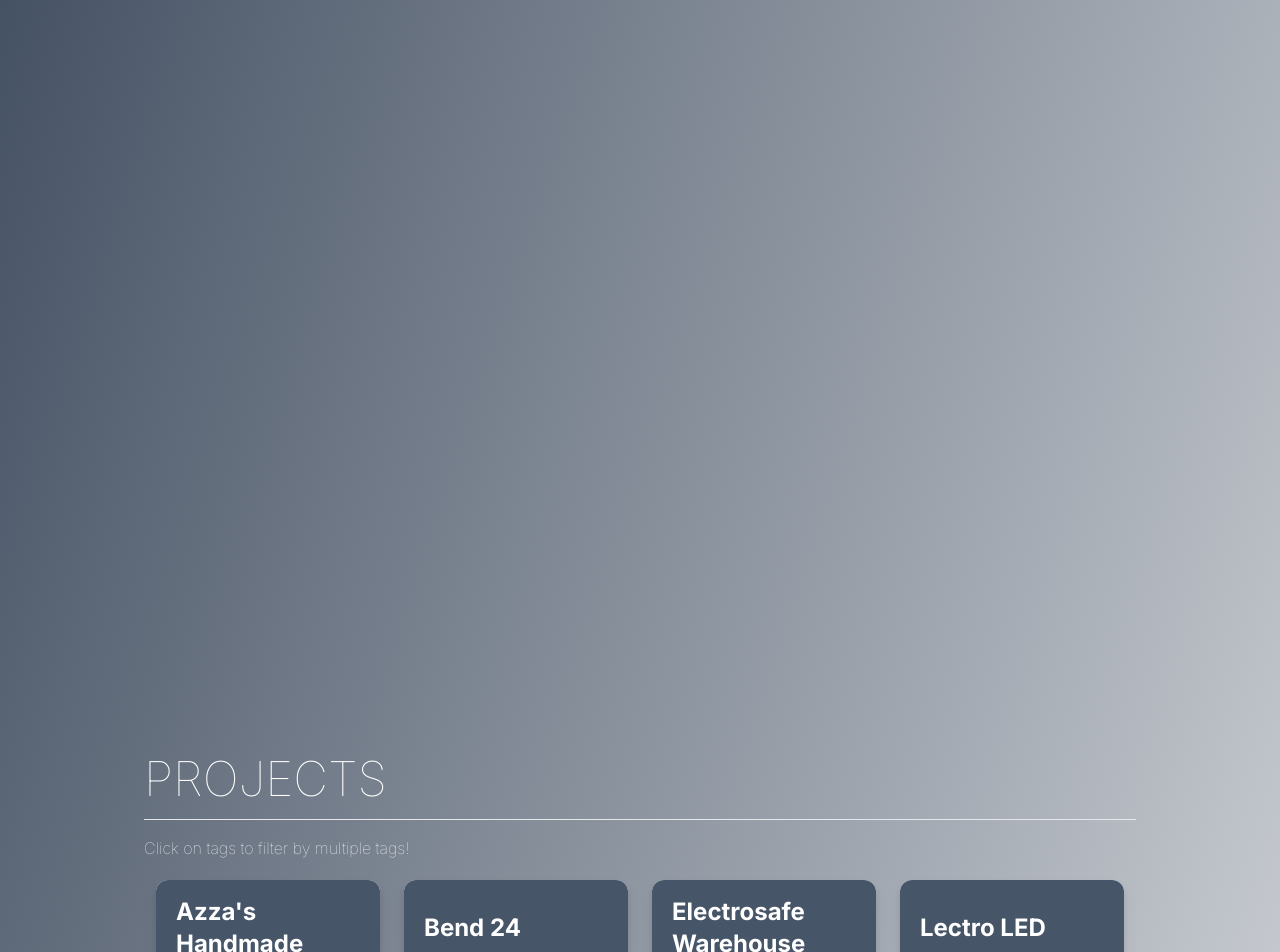
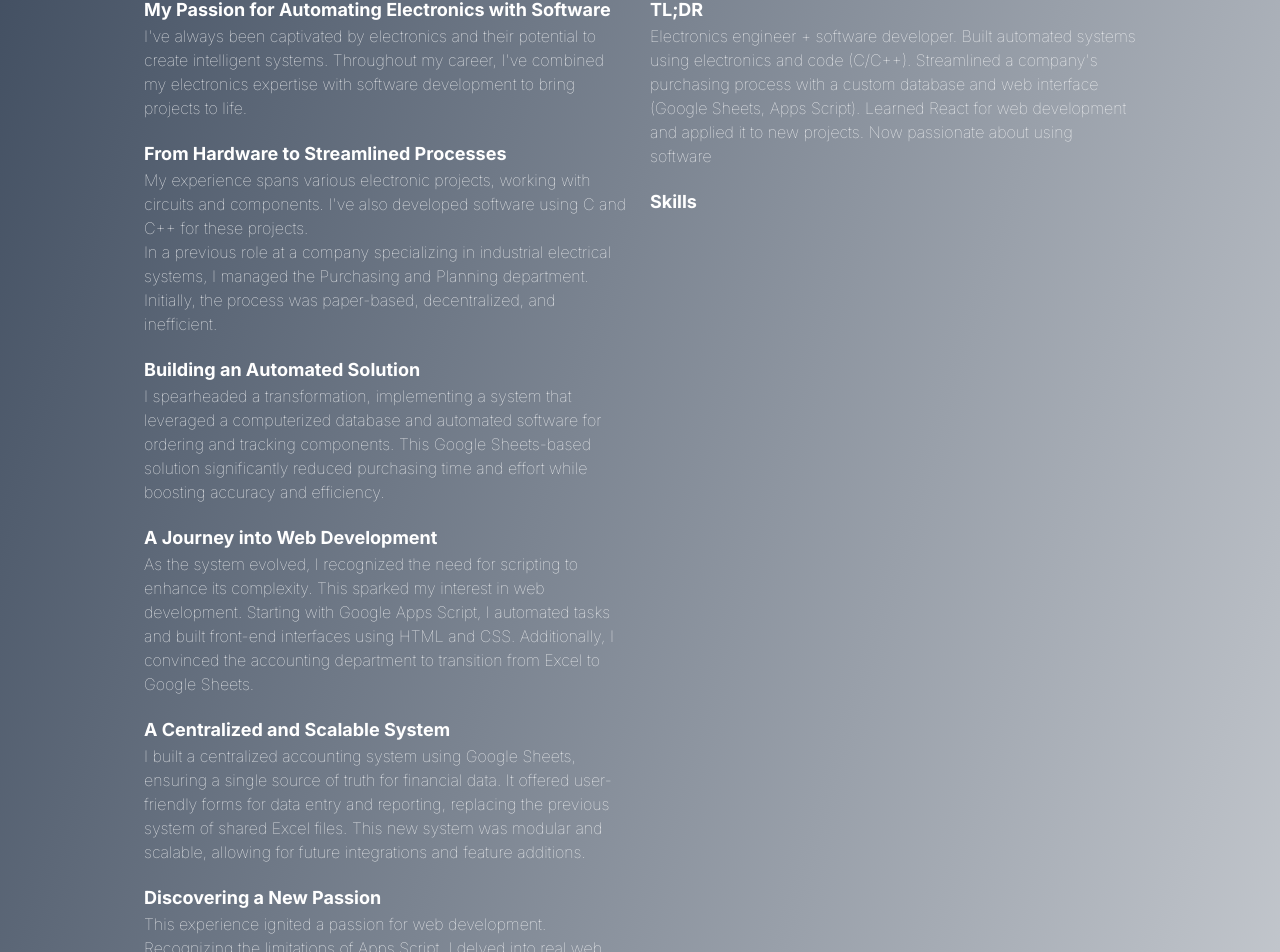
Before and after one commit to seifmegahed/portfolio, a React (Vite) app: page / in a window 1280 px wide. Shown: the part 693-1645 px from the top of the page. Built offline with nearby package versions, Linux system fonts and the light colour scheme.

Commit message:
about section

```diff
--- a/projectPageGenerator.js
+++ b/projectPageGenerator.js
@@ -51,7 +51,7 @@ const projects = data.projectsJSON.map((project) => {
   };
 });
 
-let indexPageContent = "";
+let indexPageContent = "// Do not edit this file, it is auto-generated!\n\n";
 
 console.log("Generating index page...");
 
--- a/src/pages/Projects/index.tsx
+++ b/src/pages/Projects/index.tsx
@@ -1,3 +1,5 @@
+// Do not edit this file, it is auto-generated!
+
 import AzzasHandmade from "./AzzasHandmade.tsx";
 import Bend24 from "./Bend24.tsx";
 import ElectrosafeWarehouse from "./ElectrosafeWarehouse.tsx";
--- a/src/sections/About.tsx
+++ b/src/sections/About.tsx
@@ -1,10 +1,100 @@
 import SectionTitle from "../components/SectionTitle";
 import SectionWrapper from "../components/SectionWrapper";
+
+const ParagraphTitle = (props: { children: string }) => (
+  <p className="text-lg w-full font-bold">{props.children}</p>
+);
 
 export default function About() {
   return (
     <SectionWrapper id="about">
       <SectionTitle title="About" />
+      <div className="grid md:grid-cols-2 gap-5">
+        <div className="flex flex-col gap-5 row-span-3">
+          <div>
+            <ParagraphTitle>
+              My Passion for Automating Electronics with Software
+            </ParagraphTitle>
+            <p>
+              I've always been captivated by electronics and their potential to
+              create intelligent systems. Throughout my career, I've combined my
+              electronics expertise with software development to bring projects
+              to life.
+            </p>
+          </div>
+          <div>
+            <ParagraphTitle>
+              From Hardware to Streamlined Processes
+            </ParagraphTitle>
+            <p>
+              My experience spans various electronic projects, working with
+              circuits and components. I've also developed software using C and
+              C++ for these projects.
+            </p>
+            <p>
+              In a previous role at a company specializing in industrial
+              electrical systems, I managed the Purchasing and Planning
+              department. Initially, the process was paper-based, decentralized,
+              and inefficient.
+            </p>
+          </div>
+          <div>
+            <ParagraphTitle>Building an Automated Solution</ParagraphTitle>
+            <p>
+              I spearheaded a transformation, implementing a system that
+              leveraged a computerized database and automated software for
+              ordering and tracking components. This Google Sheets-based
+              solution significantly reduced purchasing time and effort while
+              boosting accuracy and efficiency.
+            </p>
+          </div>
+          <div>
+            <ParagraphTitle>A Journey into Web Development</ParagraphTitle>
+            <p>
+              As the system evolved, I recognized the need for scripting to
+              enhance its complexity. This sparked my interest in web
+              development. Starting with Google Apps Script, I automated tasks
+              and built front-end interfaces using HTML and CSS. Additionally, I
+              convinced the accounting department to transition from Excel to
+              Google Sheets.
+            </p>
+          </div>
+          <div>
+            <ParagraphTitle>A Centralized and Scalable System</ParagraphTitle>
+            <p>
+              I built a centralized accounting system using Google Sheets,
+              ensuring a single source of truth for financial data. It offered
+              user-friendly forms for data entry and reporting, replacing the
+              previous system of shared Excel files. This new system was modular
+              and scalable, allowing for future integrations and feature
+              additions.
+            </p>
+          </div>
+          <div>
+            <ParagraphTitle>Discovering a New Passion</ParagraphTitle>
+            <p>
+              This experience ignited a passion for web development. Recognizing
+              the limitations of Apps Script, I delved into real web
+              development. After researching popular libraries, I learned React
+              through an online course on Scrimba. Since then, I've actively
+              applied my React skills in multiple projects.
+            </p>
+          </div>
+        </div>
+        <div className="grid-rows-1">
+          <ParagraphTitle>TL;DR</ParagraphTitle>
+          <p>
+            Electronics engineer + software developer. Built automated systems
+            using electronics and code (C/C++). Streamlined a company's
+            purchasing process with a custom database and web interface (Google
+            Sheets, Apps Script). Learned React for web development and applied
+            it to new projects. Now passionate about using software
+          </p>
+        </div>
+        <div>
+          <ParagraphTitle>Skills</ParagraphTitle>
+        </div>
+      </div>
     </SectionWrapper>
   );
 }
```
